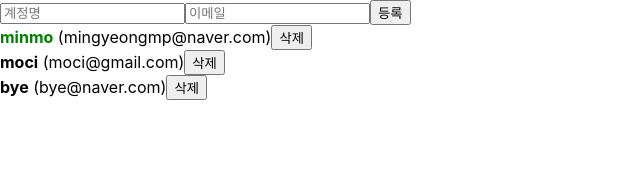
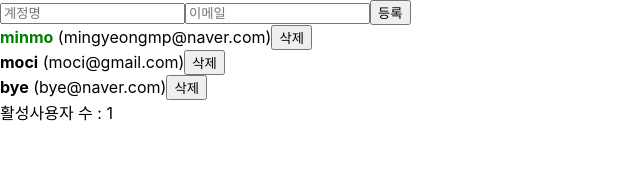
Before and after one commit to mingyeongmo/review_react, a React (Create React App) app: page / in a window 1280 px wide. Shown: the top 190 px of the page, without its empty margins (0-640 px from the left). Built offline with nearby package versions, Linux system fonts and the light colour scheme.

Commit message:
useMemo 를 사용하여 연산한 값 재사용하기

```diff
--- a/src/App.js
+++ b/src/App.js
@@ -1,10 +1,15 @@
-import React, { useRef, useState } from 'react';
+import React, { useRef, useState, useMemo } from 'react';
 // import Counter from './components/Counter';
 // import Hello from './components/Hello';
 // import InputSample from './components/InputSample';
 // import Wrapper from './Wrapper';
 import UserList from './components/UserList'
 import CreateUser from './components/CreateUser';
+
+function countActiveUsers(users) {
+  console.log('활성 사용자 수를 세는중...');
+  return users.filter(user => user.active).length;
+}
 
 function App() {
 
@@ -73,7 +78,7 @@
         )
     );
   };
-
+  const count = useMemo(() => countActiveUsers(users), [users]);
   return (
     <>
       <CreateUser
@@ -83,16 +88,7 @@
         onCreate={onCreate}
       />
       <UserList users={users} onRemove={onRemove} onToggle={onToggle} />
-      {/* <InputSample /> */}
-      {/* <Counter/> */}
-
-      {/* <Wrapper>
-        <Hello name="경모" color="pink" size="1.5rem" isSpecial={true}/> */}
-        {/* isSpecial만 써도 true로 간주함 */}
-        {/* <Hello name="현서" color="blue" size="1.3rem"/>
-        <Hello name="하트" color="red" size="1rem"/>
-        <Hello />
-      </Wrapper> */}
+      <div>활성사용자 수 : {count}</div>
     </>
   );
 }
```
